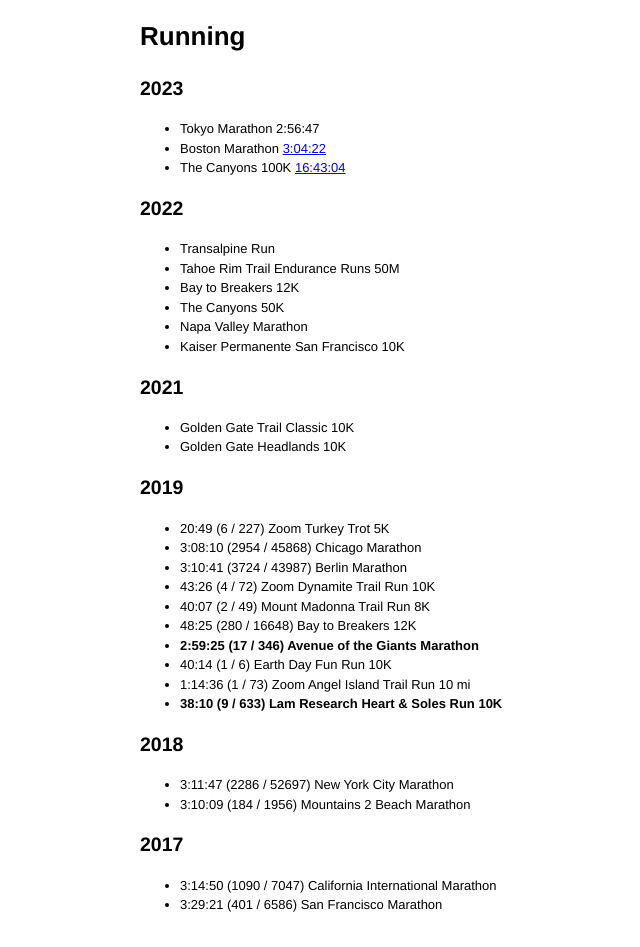
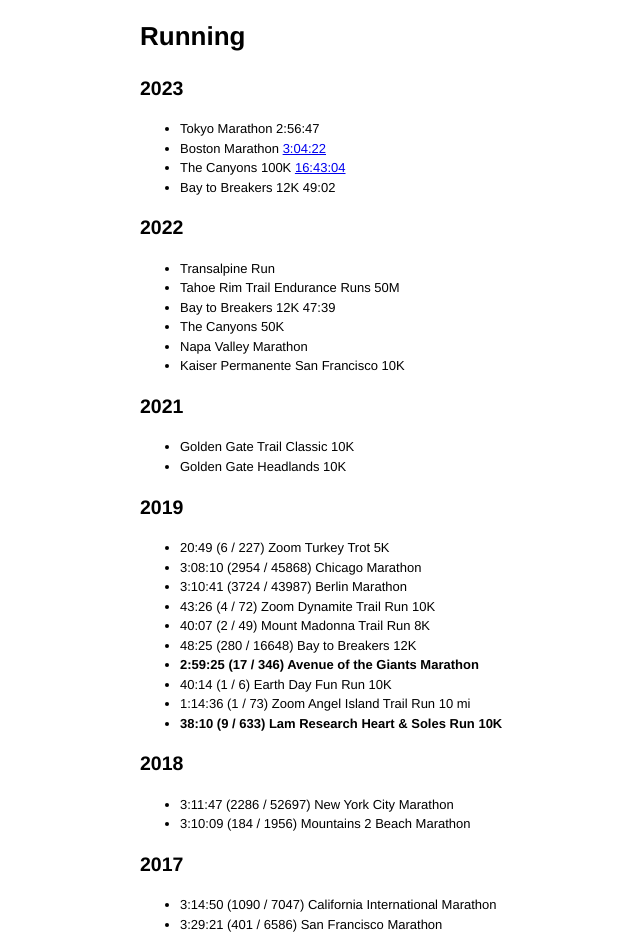
Before and after one commit to denis/denis.github.com, a Jekyll site: the page built from running.md, in a window 1280 px wide. Shown: the whole page, without its empty margins (100-740 px from the left). Built offline with Jekyll 4.4.1, drawn with Linux system fonts in a browser that asks for light colours; comment, search, counter and statistics services are not loaded.

Commit message:
Add 2023 Bay to Breakers

```diff
--- a/running.md
+++ b/running.md
@@ -10,12 +10,13 @@
 - Tokyo Marathon 2:56:47
 - Boston Marathon [3:04:22](https://results.baa.org/2023/?content=detail&fpid=search&pid=search&idp=9TGHS6FF17C946&lang=EN_CAP&event=R&event_main_group=runner&pidp=start&search%5Bstart_no%5D=7352&search_event=R)
 - The Canyons 100K [16:43:04](https://utmb.world/utmb-index/races/3753.thecanyonsendurancerunsbyutmb-100km.2023?page=10)
+- Bay to Breakers 12K 49:02
 
 ## 2022
 
 - Transalpine Run
 - Tahoe Rim Trail Endurance Runs 50M
-- Bay to Breakers 12K
+- Bay to Breakers 12K 47:39
 - The Canyons 50K
 - Napa Valley Marathon
 - Kaiser Permanente San Francisco 10K
```
